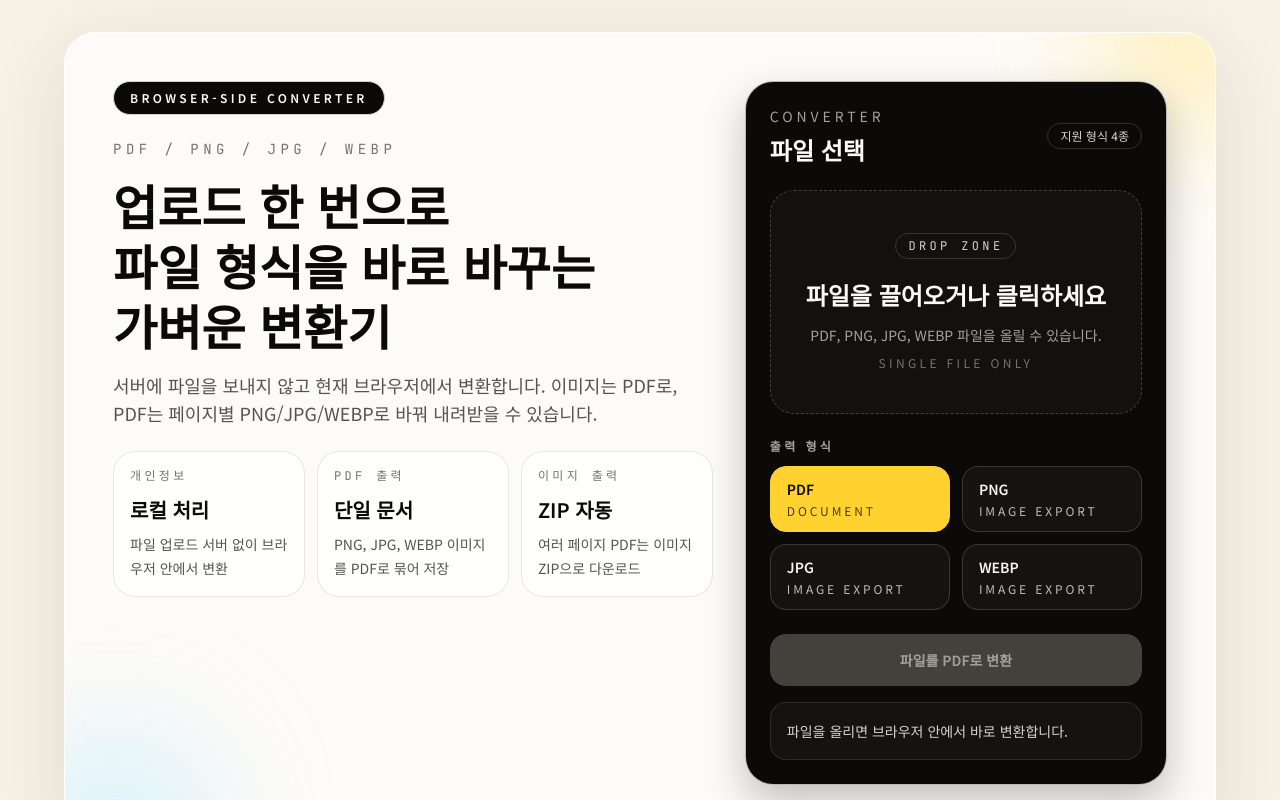
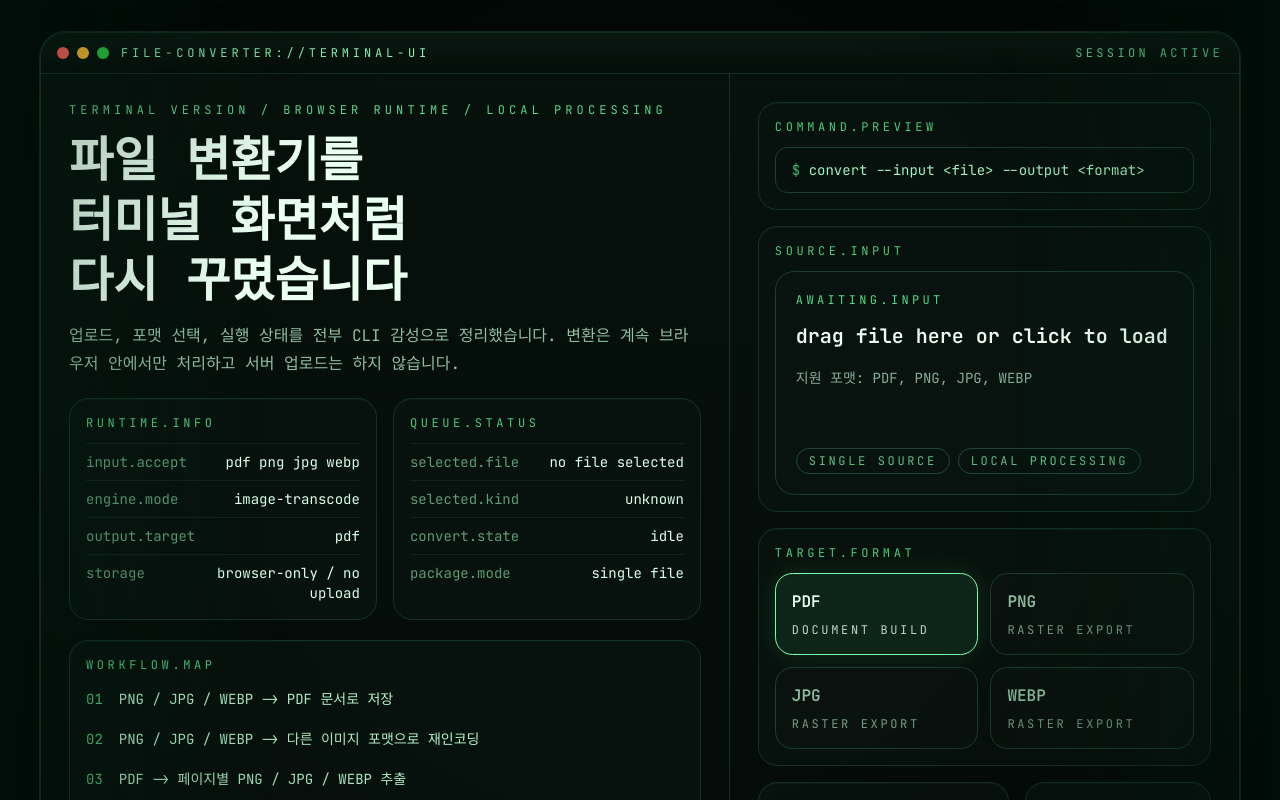
Before and after one commit to minwoo19930301/file-converter, a Next.js app: page / in a window 1280 px wide. Shown: the top 800 px of the page. Built offline with nearby package versions, Linux system fonts and the light colour scheme.

Commit message:
Switch UI to terminal theme

```diff
--- a/src/app/globals.css
+++ b/src/app/globals.css
@@ -1,8 +1,8 @@
 @import "tailwindcss";
 
 :root {
-  --background: #f7f1e6;
-  --foreground: #18130f;
+  --background: #020906;
+  --foreground: #d6ffe5;
 }
 
 @theme inline {
@@ -18,16 +18,64 @@
 
 html {
   background:
-    radial-gradient(circle at top left, rgba(249, 191, 69, 0.18), transparent 34%),
-    radial-gradient(circle at bottom right, rgba(66, 153, 225, 0.18), transparent 32%),
-    var(--background);
+    radial-gradient(circle at top center, rgba(43, 255, 133, 0.12), transparent 30%),
+    radial-gradient(circle at bottom right, rgba(0, 214, 143, 0.08), transparent 26%),
+    linear-gradient(180deg, #04110b 0%, #020906 44%, #010402 100%);
 }
 
 body {
+  position: relative;
   min-height: 100vh;
   background: var(--background);
   color: var(--foreground);
-  font-family: var(--font-body), sans-serif;
+  font-family: var(--font-jetbrains-mono), var(--font-body), monospace;
+  text-rendering: optimizeLegibility;
+}
+
+body::before {
+  content: "";
+  pointer-events: none;
+  position: fixed;
+  inset: 0;
+  background:
+    linear-gradient(
+      to bottom,
+      rgba(112, 255, 163, 0.045) 0,
+      rgba(112, 255, 163, 0.045) 1px,
+      transparent 1px,
+      transparent 4px
+    );
+  opacity: 0.35;
+  mix-blend-mode: screen;
+}
+
+body::after {
+  content: "";
+  pointer-events: none;
+  position: fixed;
+  inset: 0;
+  background:
+    linear-gradient(90deg, rgba(0, 255, 157, 0.035), transparent 22%, transparent 78%, rgba(0, 255, 157, 0.03)),
+    radial-gradient(circle at center, transparent 55%, rgba(0, 0, 0, 0.32) 100%);
+}
+
+.terminal-shell {
+  position: relative;
+}
+
+.terminal-window {
+  border: 1px solid rgba(79, 201, 123, 0.2);
+  background:
+    linear-gradient(180deg, rgba(7, 18, 13, 0.96) 0%, rgba(3, 9, 6, 0.98) 100%);
+  box-shadow:
+    0 0 0 1px rgba(29, 61, 46, 0.65),
+    0 24px 80px rgba(0, 0, 0, 0.48),
+    inset 0 1px 0 rgba(179, 255, 211, 0.04);
+}
+
+.terminal-titlebar {
+  border-bottom: 1px solid rgba(20, 49, 39, 0.9);
+  background: linear-gradient(180deg, rgba(10, 24, 18, 0.96), rgba(5, 13, 9, 0.96));
 }
 
 a,
@@ -38,5 +86,6 @@ label {
 }
 
 ::selection {
-  background: rgba(245, 158, 11, 0.25);
+  background: rgba(102, 255, 163, 0.28);
+  color: #f0fff6;
 }
--- a/src/app/layout.tsx
+++ b/src/app/layout.tsx
@@ -14,8 +14,8 @@ const monoFont = JetBrains_Mono({
 });
 
 export const metadata: Metadata = {
-  title: "Format Foundry",
-  description: "PDF, PNG, JPG, WEBP browser-side converter for Vercel deployment.",
+  title: "File Converter Terminal",
+  description: "Terminal-style PDF and image converter deployed on Vercel.",
 };
 
 export default function RootLayout({
--- a/src/components/converter-app.tsx
+++ b/src/components/converter-app.tsx
@@ -49,11 +49,21 @@ export function ConverterApp() {
   const [isConverting, setIsConverting] = useState(false);
   const [status, setStatus] = useState<StatusState>({
     tone: "idle",
-    message: "파일을 올리면 브라우저 안에서 바로 변환합니다.",
+    message: "ready: 파일을 올리면 브라우저 안에서 즉시 변환합니다.",
   });
 
   const inputKind = selectedFile ? getInputKind(selectedFile) : null;
   const outputOptions = inputKind === "pdf" ? PDF_OUTPUTS : IMAGE_OUTPUTS;
+  const modeLabel = inputKind === "pdf" ? "pdf-raster" : "image-transcode";
+  const selectedSummary = selectedFile
+    ? `${selectedFile.name} (${formatBytes(selectedFile.size)})`
+    : "no file selected";
+  const commandPreview = getCommandPreview(
+    selectedFile,
+    inputKind,
+    targetFormat,
+    isConverting,
+  );
 
   function handleSelection(file: File | null) {
     if (!file) {
@@ -66,7 +76,7 @@ export function ConverterApp() {
       setSelectedFile(null);
       setStatus({
         tone: "error",
-        message: "PDF, PNG, JPG, WEBP 파일만 지원합니다.",
+        message: "error: PDF, PNG, JPG, WEBP 파일만 지원합니다.",
       });
       return;
     }
@@ -77,8 +87,8 @@ export function ConverterApp() {
       tone: "idle",
       message:
         kind === "pdf"
-          ? "PDF는 각 페이지를 이미지로 바꿉니다. 여러 페이지면 ZIP으로 받습니다."
-          : "이미지는 PDF 또는 다른 이미지 형식으로 변환할 수 있습니다.",
+          ? "ready: PDF는 페이지별 이미지로 추출하며 여러 장이면 ZIP으로 저장합니다."
+          : "ready: 이미지는 PDF 또는 다른 이미지 포맷으로 변환합니다.",
     });
   }
 
@@ -86,7 +96,7 @@ export function ConverterApp() {
     if (!selectedFile || !inputKind) {
       setStatus({
         tone: "error",
-        message: "먼저 변환할 파일을 선택하세요.",
+        message: "error: 먼저 변환할 파일을 선택하세요.",
       });
       return;
     }
@@ -94,7 +104,7 @@ export function ConverterApp() {
     setIsConverting(true);
     setStatus({
       tone: "idle",
-      message: "변환 중입니다. 큰 PDF는 몇 초 걸릴 수 있습니다.",
+      message: "running: 변환 작업을 실행 중입니다.",
     });
 
     try {
@@ -110,7 +120,7 @@ export function ConverterApp() {
 
       setStatus({
         tone: "success",
-        message: summary,
+        message: `done: ${summary}`,
       });
     } catch (error) {
       const message =
@@ -120,7 +130,7 @@ export function ConverterApp() {
 
       setStatus({
         tone: "error",
-        message,
+        message: `error: ${message}`,
       });
     } finally {
       setIsConverting(false);
@@ -128,66 +138,113 @@ export function ConverterApp() {
   }
 
   return (
-    <main className="min-h-screen overflow-hidden px-5 py-8 text-stone-950 sm:px-8 lg:px-12">
-      <div className="mx-auto flex w-full max-w-6xl flex-col gap-8">
-        <section className="relative overflow-hidden rounded-[2rem] border border-white/50 bg-white/70 p-8 shadow-[0_20px_80px_rgba(75,59,38,0.12)] backdrop-blur xl:p-12">
-          <div className="absolute inset-x-auto right-[-4rem] top-[-5rem] h-44 w-44 rounded-full bg-amber-300/35 blur-3xl" />
-          <div className="absolute bottom-[-6rem] left-[-3rem] h-48 w-48 rounded-full bg-sky-300/30 blur-3xl" />
-
-          <div className="relative grid gap-8 lg:grid-cols-[1.35fr_0.95fr]">
-            <div className="space-y-6">
-              <div className="inline-flex items-center gap-2 rounded-full border border-stone-300 bg-stone-950 px-4 py-2 text-xs font-semibold uppercase tracking-[0.28em] text-stone-50">
-                Browser-side converter
+    <main className="terminal-shell min-h-screen px-4 py-4 text-[#d6ffe5] sm:px-6 lg:px-10 lg:py-8">
+      <div className="mx-auto flex w-full max-w-7xl flex-col gap-6">
+        <section className="terminal-window overflow-hidden rounded-[1.6rem]">
+          <div className="terminal-titlebar flex items-center justify-between gap-4 px-4 py-3">
+            <div className="flex items-center gap-3">
+              <div className="flex items-center gap-2">
+                <span className="h-3 w-3 rounded-full bg-[#ff5f57]" />
+                <span className="h-3 w-3 rounded-full bg-[#febc2e]" />
+                <span className="h-3 w-3 rounded-full bg-[#28c840]" />
               </div>
-              <div className="space-y-4">
-                <p className="font-mono text-sm uppercase tracking-[0.32em] text-stone-500">
-                  PDF / PNG / JPG / WEBP
+              <p className="text-xs uppercase tracking-[0.32em] text-[#8af7b6]">
+                file-converter://terminal-ui
               </p>
-                <h1 className="max-w-3xl text-4xl font-semibold leading-tight text-stone-950 sm:text-5xl">
-                  업로드 한 번으로
-                  <br />
-                  파일 형식을 바로 바꾸는
-                  <br />
-                  가벼운 변환기
-                </h1>
-                <p className="max-w-2xl text-base leading-7 text-stone-600 sm:text-lg">
-                  서버에 파일을 보내지 않고 현재 브라우저에서 변환합니다. 이미지는
-                  PDF로, PDF는 페이지별 PNG/JPG/WEBP로 바꿔 내려받을 수 있습니다.
+            </div>
+            <p className="hidden text-xs uppercase tracking-[0.28em] text-[#5cd48b] sm:block">
+              session active
             </p>
           </div>
 
-              <div className="grid gap-3 sm:grid-cols-3">
-                <FeatureCard
-                  label="개인정보"
-                  value="로컬 처리"
-                  description="파일 업로드 서버 없이 브라우저 안에서 변환"
+          <div className="grid gap-0 lg:grid-cols-[1.15fr_0.85fr]">
+            <section className="border-b border-[#143127] p-5 sm:p-7 lg:border-b-0 lg:border-r">
+              <div className="space-y-5">
+                <div className="space-y-3">
+                  <p className="text-xs uppercase tracking-[0.34em] text-[#5cd48b]">
+                    terminal version / browser runtime / local processing
+                  </p>
+                  <h1 className="max-w-4xl text-3xl font-semibold leading-tight text-[#eafff2] sm:text-5xl">
+                    파일 변환기를
+                    <br />
+                    터미널 화면처럼
+                    <br />
+                    다시 꾸몄습니다
+                  </h1>
+                  <p className="max-w-3xl text-sm leading-7 text-[#8fbfa2] sm:text-base">
+                    업로드, 포맷 선택, 실행 상태를 전부 CLI 감성으로 정리했습니다.
+                    변환은 계속 브라우저 안에서만 처리하고 서버 업로드는 하지
+                    않습니다.
+                  </p>
+                </div>
+
+                <div className="grid gap-4 xl:grid-cols-[1fr_1fr]">
+                  <TerminalPanel title="runtime.info">
+                    <DataRow label="input.accept" value="pdf png jpg webp" />
+                    <DataRow label="engine.mode" value={modeLabel} />
+                    <DataRow
+                      label="output.target"
+                      value={OUTPUT_LABELS[targetFormat].toLowerCase()}
                     />
-                <FeatureCard
-                  label="PDF 출력"
-                  value="단일 문서"
-                  description="PNG, JPG, WEBP 이미지를 PDF로 묶어 저장"
+                    <DataRow
+                      label="storage"
+                      value="browser-only / no upload"
                     />
-                <FeatureCard
-                  label="이미지 출력"
-                  value="ZIP 자동"
-                  description="여러 페이지 PDF는 이미지 ZIP으로 다운로드"
+                  </TerminalPanel>
+
+                  <TerminalPanel title="queue.status">
+                    <DataRow label="selected.file" value={selectedSummary} />
+                    <DataRow
+                      label="selected.kind"
+                      value={inputKind ?? "unknown"}
+                    />
+                    <DataRow
+                      label="convert.state"
+                      value={isConverting ? "running" : "idle"}
+                    />
+                    <DataRow
+                      label="package.mode"
+                      value={
+                        inputKind === "pdf" && targetFormat !== "pdf"
+                          ? "single or zip"
+                          : "single file"
+                      }
+                    />
+                  </TerminalPanel>
+                </div>
+
+                <TerminalPanel title="workflow.map">
+                  <div className="space-y-3 text-sm leading-7 text-[#b4f5ca]">
+                    <WorkflowLine
+                      label="01"
+                      text="PNG / JPG / WEBP -> PDF 문서로 저장"
+                    />
+                    <WorkflowLine
+                      label="02"
+                      text="PNG / JPG / WEBP -> 다른 이미지 포맷으로 재인코딩"
+                    />
+                    <WorkflowLine
+                      label="03"
+                      text="PDF -> 페이지별 PNG / JPG / WEBP 추출"
+                    />
+                    <WorkflowLine
+                      label="04"
+                      text="멀티페이지 PDF는 ZIP으로 자동 묶음"
                     />
                   </div>
+                </TerminalPanel>
               </div>
+            </section>
 
-            <section className="rounded-[1.75rem] border border-stone-200/80 bg-stone-950 p-5 text-stone-50 shadow-[0_18px_40px_rgba(12,10,9,0.24)] sm:p-6">
-              <div className="flex items-center justify-between gap-4">
-                <div>
-                  <p className="text-sm uppercase tracking-[0.28em] text-stone-400">
-                    Converter
-                  </p>
-                  <h2 className="mt-2 text-2xl font-semibold">파일 선택</h2>
+            <section className="p-5 sm:p-7">
+              <div className="space-y-4">
+                <TerminalPanel title="command.preview">
+                  <div className="rounded-xl border border-[#1d3d2e] bg-[#06110d] px-4 py-3 text-sm text-[#9ef3be]">
+                    <span className="text-[#3dbb71]">$</span> {commandPreview}
                   </div>
-                <div className="rounded-full border border-white/15 px-3 py-1 text-xs text-stone-300">
-                  지원 형식 4종
-                </div>
-              </div>
+                </TerminalPanel>
 
+                <TerminalPanel title="source.input">
                   <label
                     htmlFor={inputId}
                     onDragOver={(event) => {
@@ -200,28 +257,33 @@ export function ConverterApp() {
                       setIsDragging(false);
                       handleSelection(event.dataTransfer.files.item(0));
                     }}
-                className={`mt-6 flex min-h-56 cursor-pointer flex-col items-center justify-center rounded-[1.5rem] border border-dashed px-6 text-center transition ${
+                    className={`flex min-h-56 cursor-pointer flex-col justify-between rounded-[1.2rem] border px-5 py-5 transition ${
                       isDragging
-                    ? "border-amber-300 bg-white/10"
-                    : "border-white/20 bg-white/[0.03] hover:bg-white/[0.06]"
+                        ? "border-[#6dff9d] bg-[#0b1e15] shadow-[0_0_32px_rgba(101,255,150,0.18)]"
+                        : "border-[#1d3d2e] bg-[#08130f] hover:border-[#2c6a4c] hover:bg-[#0a1712]"
                     }`}
                   >
-                <span className="rounded-full border border-white/15 px-3 py-1 font-mono text-xs uppercase tracking-[0.28em] text-stone-300">
-                  Drop zone
+                    <div className="space-y-3">
+                      <p className="text-xs uppercase tracking-[0.28em] text-[#54d987]">
+                        {selectedFile ? "file.loaded" : "awaiting.input"}
+                      </p>
+                      <p className="text-xl font-semibold leading-8 text-[#ecfff4]">
+                        {selectedFile
+                          ? selectedFile.name
+                          : "drag file here or click to load"}
+                      </p>
+                      <p className="text-sm leading-7 text-[#86ad95]">
+                        지원 포맷: PDF, PNG, JPG, WEBP
+                      </p>
+                    </div>
+                    <div className="flex flex-wrap gap-2 text-xs uppercase tracking-[0.22em] text-[#5fbc82]">
+                      <span className="rounded-full border border-[#214734] px-3 py-1">
+                        single source
                       </span>
-                <p className="mt-5 text-2xl font-semibold">
-                  {selectedFile ? selectedFile.name : "파일을 끌어오거나 클릭하세요"}
-                </p>
-                <p className="mt-3 max-w-sm text-sm leading-6 text-stone-400">
-                  PDF, PNG, JPG, WEBP 파일을 올릴 수 있습니다.
-                </p>
-                <p className="mt-2 text-xs uppercase tracking-[0.28em] text-stone-500">
-                  {selectedFile
-                    ? `${formatBytes(selectedFile.size)} · ${
-                        inputKind === "pdf" ? "PDF 문서" : "이미지 파일"
-                      }`
-                    : "Single file only"}
-                </p>
+                      <span className="rounded-full border border-[#214734] px-3 py-1">
+                        local processing
+                      </span>
+                    </div>
                   </label>
 
                   <input
@@ -233,114 +295,124 @@ export function ConverterApp() {
                       handleSelection(event.target.files?.item(0) ?? null)
                     }
                   />
+                </TerminalPanel>
 
-              <div className="mt-6 space-y-3">
-                <p className="text-xs font-semibold uppercase tracking-[0.28em] text-stone-400">
-                  출력 형식
-                </p>
+                <TerminalPanel title="target.format">
                   <div className="grid grid-cols-2 gap-3">
                     {outputOptions.map((format) => (
                       <button
                         key={format}
                         type="button"
                         onClick={() => setTargetFormat(format)}
-                      className={`rounded-2xl border px-4 py-3 text-left transition ${
+                        className={`rounded-[1.1rem] border px-4 py-4 text-left transition ${
                           targetFormat === format
-                          ? "border-amber-300 bg-amber-300 text-stone-950"
-                          : "border-white/15 bg-white/[0.04] text-stone-100 hover:bg-white/[0.08]"
+                            ? "border-[#78ffac] bg-[#0d2519] text-[#ecfff4] shadow-[0_0_28px_rgba(101,255,150,0.12)]"
+                            : "border-[#1d3d2e] bg-[#09120e] text-[#8fbfa2] hover:border-[#2c6a4c] hover:text-[#cbffe0]"
                         }`}
                       >
-                      <span className="block text-sm font-semibold">
+                        <span className="block text-base font-semibold">
                           {OUTPUT_LABELS[format]}
                         </span>
-                      <span className="mt-1 block text-xs uppercase tracking-[0.24em] opacity-75">
+                        <span className="mt-2 block text-xs uppercase tracking-[0.22em] opacity-80">
                           {getOutputHint(format)}
                         </span>
                       </button>
                     ))}
                   </div>
-              </div>
+                </TerminalPanel>
 
+                <div className="grid gap-4 sm:grid-cols-[1.15fr_0.85fr]">
+                  <TerminalPanel title="execute">
                     <button
                       type="button"
                       disabled={!selectedFile || isConverting}
                       onClick={handleConvert}
-                className="mt-6 flex w-full items-center justify-center rounded-2xl bg-stone-50 px-4 py-4 text-sm font-semibold text-stone-950 transition hover:bg-amber-300 disabled:cursor-not-allowed disabled:bg-stone-700 disabled:text-stone-400"
+                      className="flex w-full items-center justify-center rounded-[1.2rem] border border-[#3eff7e] bg-[#0d2217] px-4 py-4 text-sm font-semibold uppercase tracking-[0.2em] text-[#d7ffe7] transition hover:bg-[#123120] disabled:cursor-not-allowed disabled:border-[#234333] disabled:bg-[#09120e] disabled:text-[#4d7660]"
                     >
                       {isConverting
-                  ? "변환 중..."
-                  : `${inputKind === "pdf" ? "PDF" : "파일"}를 ${OUTPUT_LABELS[targetFormat]}로 변환`}
+                        ? "processing..."
+                        : `run ${OUTPUT_LABELS[targetFormat].toLowerCase()} export`}
                     </button>
+                  </TerminalPanel>
 
+                  <TerminalPanel title="output.mode">
+                    <div className="space-y-2 text-sm leading-6 text-[#b4f5ca]">
+                      <p>{inputKind === "pdf" ? "pages => raster" : "binary => transform"}</p>
+                      <p className="text-[#6f9f81]">
+                        {inputKind === "pdf"
+                          ? "멀티페이지면 zip 생성"
+                          : "단일 파일 직접 다운로드"}
+                      </p>
+                    </div>
+                  </TerminalPanel>
+                </div>
+
+                <TerminalPanel title={`status.${status.tone}`}>
                   <div
-                className={`mt-4 rounded-2xl border px-4 py-4 text-sm leading-6 ${
+                    className={`rounded-[1rem] border px-4 py-4 text-sm leading-7 ${
                       status.tone === "error"
-                    ? "border-red-400/40 bg-red-400/10 text-red-100"
+                        ? "border-[#703338] bg-[#1a0b0e] text-[#ffafb9]"
                         : status.tone === "success"
-                      ? "border-emerald-400/40 bg-emerald-400/10 text-emerald-100"
-                      : "border-white/10 bg-white/[0.04] text-stone-300"
+                          ? "border-[#23543a] bg-[#09150f] text-[#a8ffca]"
+                          : "border-[#1d3d2e] bg-[#09120e] text-[#b4f5ca]"
                     }`}
                   >
                     {status.message}
                   </div>
+                </TerminalPanel>
+              </div>
             </section>
           </div>
-        </section>
-
-        <section className="grid gap-4 lg:grid-cols-3">
-          <InfoCard
-            title="이미지 -> PDF"
-            description="PNG, JPG, WEBP 이미지를 단일 PDF로 저장합니다."
-          />
-          <InfoCard
-            title="이미지 -> 이미지"
-            description="PNG, JPG, WEBP 사이에서 다시 인코딩해 저장합니다."
-          />
-          <InfoCard
-            title="PDF -> 이미지"
-            description="각 페이지를 PNG, JPG, WEBP로 렌더링하며 여러 장이면 ZIP으로 묶습니다."
-          />
         </section>
       </div>
     </main>
   );
 }
 
-function FeatureCard({
+function TerminalPanel({
+  children,
+  title,
+}: {
+  children: React.ReactNode;
+  title: string;
+}) {
+  return (
+    <section className="rounded-[1.2rem] border border-[#143127] bg-[#07110d] p-4 shadow-[inset_0_1px_0_rgba(130,255,180,0.04)]">
+      <p className="mb-3 text-xs uppercase tracking-[0.3em] text-[#4fc97b]">
+        {title}
+      </p>
+      {children}
+    </section>
+  );
+}
+
+function DataRow({
   label,
   value,
-  description,
 }: {
-  description: string;
   label: string;
   value: string;
 }) {
   return (
-    <article className="rounded-[1.4rem] border border-stone-200/90 bg-white/80 p-4">
-      <p className="font-mono text-xs uppercase tracking-[0.28em] text-stone-500">
-        {label}
-      </p>
-      <p className="mt-3 text-xl font-semibold text-stone-950">{value}</p>
-      <p className="mt-2 text-sm leading-6 text-stone-600">{description}</p>
-    </article>
+    <div className="flex items-start justify-between gap-4 border-t border-[#0f241b] py-2 text-sm first:border-t-0 first:pt-0 last:pb-0">
+      <span className="min-w-0 text-[#5d9c75]">{label}</span>
+      <span className="text-right text-[#ddffee]">{value}</span>
+    </div>
   );
 }
 
-function InfoCard({
-  description,
-  title,
+function WorkflowLine({
+  label,
+  text,
 }: {
-  description: string;
-  title: string;
+  label: string;
+  text: string;
 }) {
   return (
-    <article className="rounded-[1.6rem] border border-white/60 bg-white/75 p-5 shadow-[0_8px_30px_rgba(75,59,38,0.08)] backdrop-blur">
-      <p className="font-mono text-xs uppercase tracking-[0.28em] text-stone-500">
-        Workflow
-      </p>
-      <h3 className="mt-3 text-xl font-semibold text-stone-950">{title}</h3>
-      <p className="mt-3 text-sm leading-6 text-stone-600">{description}</p>
-    </article>
+    <div className="flex gap-4">
+      <span className="text-[#4fc97b]">{label}</span>
+      <span>{text}</span>
+    </div>
   );
 }
 
@@ -350,7 +422,7 @@ async function convertImageToImage(file: File, targetFormat: OutputFormat) {
   const fileName = `${stripExtension(file.name)}.${OUTPUT_EXTENSION[targetFormat]}`;
 
   downloadBlob(blob, fileName);
-  return `${file.name} 파일을 ${OUTPUT_LABELS[targetFormat]} 형식으로 변환했습니다.`;
+  return `${file.name} -> ${OUTPUT_LABELS[targetFormat]}`;
 }
 
 async function convertImageToPdf(file: File) {
@@ -375,7 +447,7 @@ async function convertImageToPdf(file: File) {
   });
 
   downloadBlob(pdfBlob, fileName);
-  return `${file.name} 파일을 PDF로 저장했습니다.`;
+  return `${file.name} -> PDF`;
 }
 
 async function convertPdfToImages(file: File, targetFormat: OutputFormat) {
@@ -415,7 +487,7 @@ async function convertPdfToImages(file: File, targetFormat: OutputFormat) {
 
   if (renderedPages.length === 1) {
     downloadBlob(renderedPages[0].blob, renderedPages[0].name);
-    return `PDF 1페이지를 ${OUTPUT_LABELS[targetFormat]} 파일로 변환했습니다.`;
+    return `PDF page 1 -> ${OUTPUT_LABELS[targetFormat]}`;
   }
 
   const zip = new JSZip();
@@ -428,7 +500,7 @@ async function convertPdfToImages(file: File, targetFormat: OutputFormat) {
   const archiveName = `${stripExtension(file.name)}-${targetFormat}-pages.zip`;
 
   downloadBlob(archiveBlob, archiveName);
-  return `PDF ${renderedPages.length}페이지를 변환해 ZIP 파일로 저장했습니다.`;
+  return `PDF ${renderedPages.length} pages -> ZIP`;
 }
 
 async function drawFileToCanvas(file: File) {
@@ -574,8 +646,25 @@ function formatBytes(size: number) {
 
 function getOutputHint(format: OutputFormat) {
   if (format === "pdf") {
-    return "document";
+    return "document build";
   }
 
-  return "image export";
+  return "raster export";
 }
+
+function getCommandPreview(
+  file: File | null,
+  inputKind: InputKind | null,
+  targetFormat: OutputFormat,
+  isConverting: boolean,
+) {
+  if (isConverting) {
+    return "convert --run --watch-status";
+  }
+
+  if (!file || !inputKind) {
+    return "convert --input <file> --output <format>";
+  }
+
+  return `convert --input "${file.name}" --from ${inputKind} --to ${targetFormat}`;
+}
```
Lines whose indentation alone changed are shown as unchanged.
